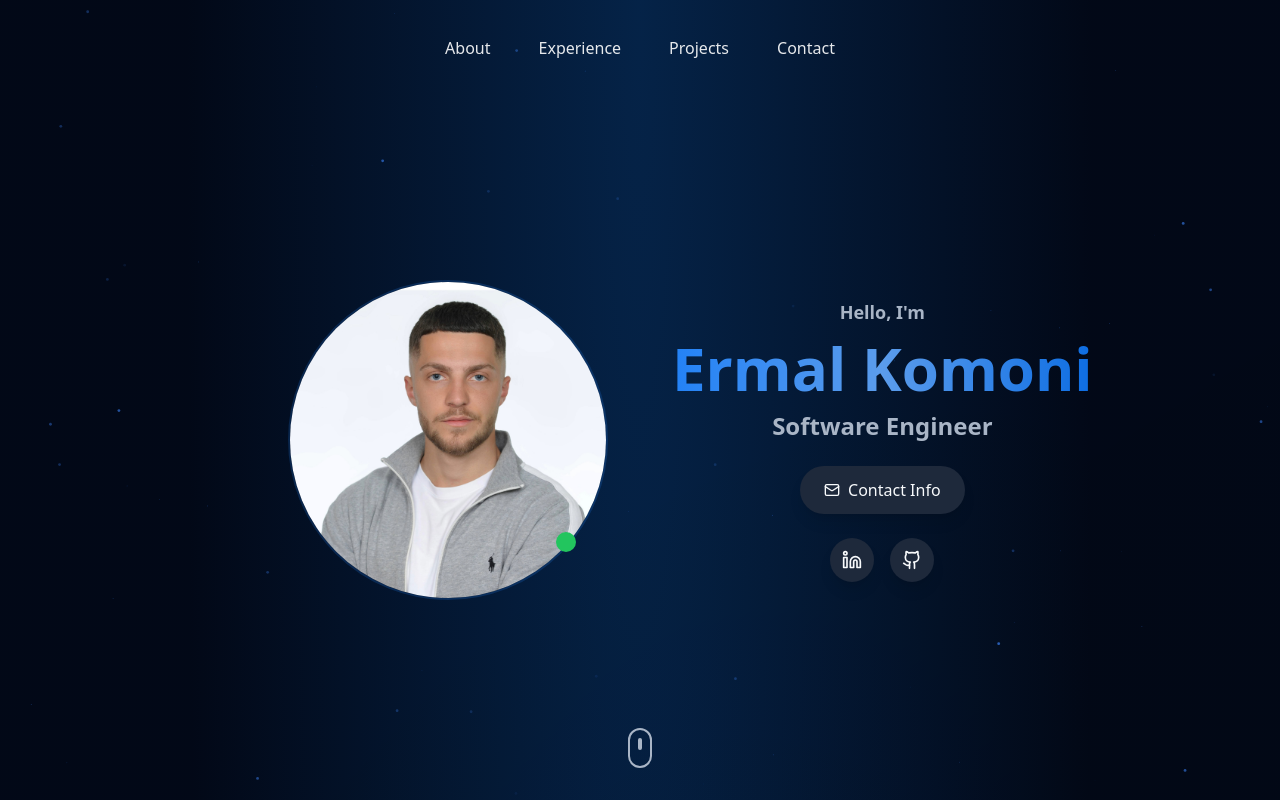
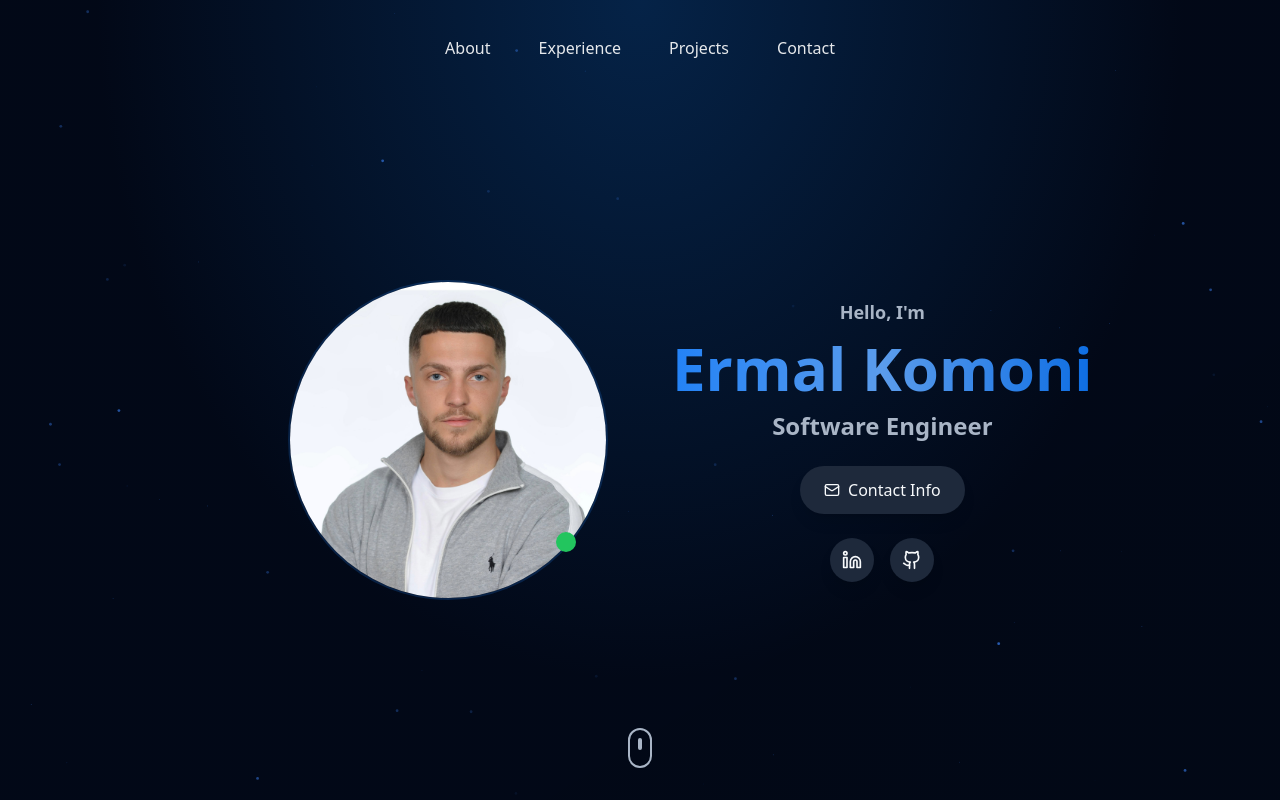
Before and after one commit to ermalkomoni/New-Portfolio, a React (Vite) app: page / in a window 1280 px wide. Shown: the top 800 px of the page. Built offline with nearby package versions, Linux system fonts and the light colour scheme.

Commit message:
additional changes

```diff
--- a/client/global.css
+++ b/client/global.css
@@ -239,9 +239,9 @@
 
   /* Background gradient on html to extend to very top (beyond safe area) */
   html {
-    background: radial-gradient(ellipse at top, hsl(var(--brand-950)) 0%, hsl(var(--background)) 50%);
+    background: radial-gradient(ellipse at top, hsl(var(--brand-950)) 0%, hsl(var(--background)) 60%);
     background-color: hsl(var(--background));
-    background-attachment: scroll;
+    background-attachment: fixed;
   }
 
   body {
```
